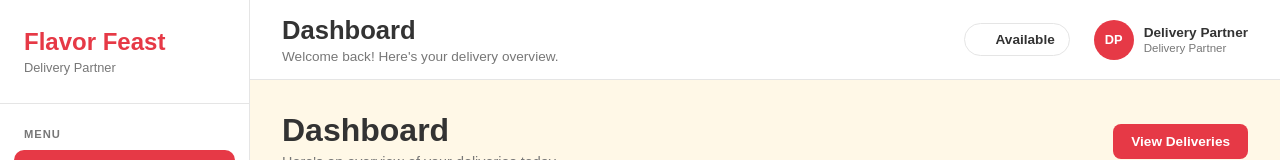
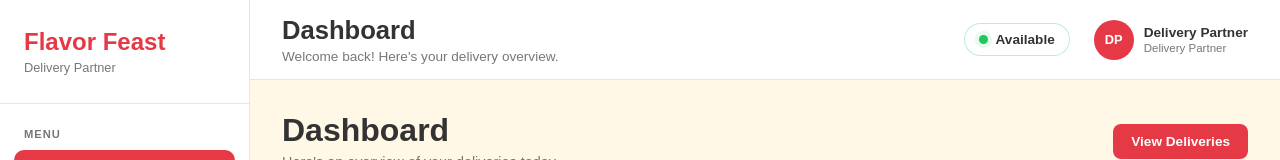
Before and after one commit to Blessy005/food-shop, a React (Vite) app in the folder delivery/: page /dashboard in a window 1280 px wide. Shown: the top 160 px of the page. Built offline with nearby package versions, Linux system fonts and the light colour scheme.

Commit message:
Update Topbar.jsx

```diff
--- a/delivery/src/components/Topbar/Topbar.jsx
+++ b/delivery/src/components/Topbar/Topbar.jsx
@@ -1,18 +1,26 @@
+import { useState } from "react";
+
 import { useLocation } from "react-router-dom";
+
 import "./Topbar.css";
 
-function Topbar() {
+function Topbar({ isAvailable, setIsAvailable }) {
   const location = useLocation();
+
+  const [updatingAvailability, setUpdatingAvailability] =
+    useState(false);
 
   const pageTitles = {
     "/dashboard": {
       title: "Dashboard",
       subtitle: "Welcome back! Here's your delivery overview.",
     },
+
     "/deliveries": {
       title: "My Deliveries",
       subtitle: "View and manage your assigned deliveries.",
     },
+
     "/profile": {
       title: "Profile",
       subtitle: "Manage your delivery partner profile.",
@@ -24,30 +32,165 @@ function Topbar() {
     subtitle: "Manage your deliveries with Flavor Feast.",
   };
 
+  // =========================================
+  // TOGGLE AVAILABILITY
+  // =========================================
+
+  const handleAvailabilityToggle = async () => {
+    if (updatingAvailability) {
+      return;
+    }
+
+    const newAvailability = !isAvailable;
+
+    try {
+      setUpdatingAvailability(true);
+
+      const token = localStorage.getItem("deliveryToken");
+
+      const response = await fetch(
+        `${import.meta.env.VITE_API_URL}/users/delivery/availability`,
+        {
+          method: "PATCH",
+
+          headers: {
+            "Content-Type": "application/json",
+            Authorization: `Bearer ${token}`,
+          },
+
+          body: JSON.stringify({
+            isAvailable: newAvailability,
+          }),
+        }
+      );
+
+      const data = await response.json();
+
+      if (!response.ok) {
+        throw new Error(
+          data.message || "Failed to update availability."
+        );
+      }
+
+      // Update shared React state
+      setIsAvailable(data.user.isAvailable);
+
+      // Keep localStorage synchronized
+      const savedUser = localStorage.getItem("deliveryUser");
+
+      if (savedUser) {
+        const user = JSON.parse(savedUser);
+
+        localStorage.setItem(
+          "deliveryUser",
+          JSON.stringify({
+            ...user,
+            isAvailable: data.user.isAvailable,
+          })
+        );
+      }
+    } catch (error) {
+      console.error(
+        "Update Availability Error:",
+        error
+      );
+
+      alert(
+        error.message ||
+          "Something went wrong while updating availability."
+      );
+    } finally {
+      setUpdatingAvailability(false);
+    }
+  };
+
   return (
     <header className="delivery-topbar">
+
+      {/* =========================================
+          LEFT
+      ========================================= */}
+
       <div className="topbar-left">
+
         <div className="topbar-title">
-          <h1>{currentPage.title}</h1>
-          <p>{currentPage.subtitle}</p>
+
+          <h1>
+            {currentPage.title}
+          </h1>
+
+          <p>
+            {currentPage.subtitle}
+          </p>
+
         </div>
+
       </div>
 
+      {/* =========================================
+          RIGHT
+      ========================================= */}
+
       <div className="topbar-right">
-        <div className="delivery-status">
+
+        {/* =========================================
+            AVAILABILITY
+        ========================================= */}
+
+        <button
+          type="button"
+          className={`delivery-status ${
+            isAvailable
+              ? "available"
+              : "unavailable"
+          }`}
+          onClick={handleAvailabilityToggle}
+          disabled={updatingAvailability}
+          title={
+            isAvailable
+              ? "Click to become unavailable"
+              : "Click to become available"
+          }
+        >
+
           <span className="status-dot"></span>
-          <span>Available</span>
+
+          <span>
+            {updatingAvailability
+              ? "Updating..."
+              : isAvailable
+              ? "Available"
+              : "Unavailable"}
+          </span>
+
+        </button>
+
+        {/* =========================================
+            PROFILE
+        ========================================= */}
+
+        <div className="topbar-profile">
+
+          <div className="profile-avatar">
+            DP
+          </div>
+
+          <div className="profile-info">
+
+            <span className="profile-name">
+              Delivery Partner
+            </span>
+
+            <span className="profile-role">
+              Delivery Partner
+            </span>
+
+          </div>
+
         </div>
 
-        <div className="topbar-profile">
-          <div className="profile-avatar">DP</div>
+      </div>
 
-          <div className="profile-info">
-            <span className="profile-name">Delivery Partner</span>
-            <span className="profile-role">Delivery Partner</span>
-          </div>
-        </div>
-      </div>
     </header>
   );
 }
```
